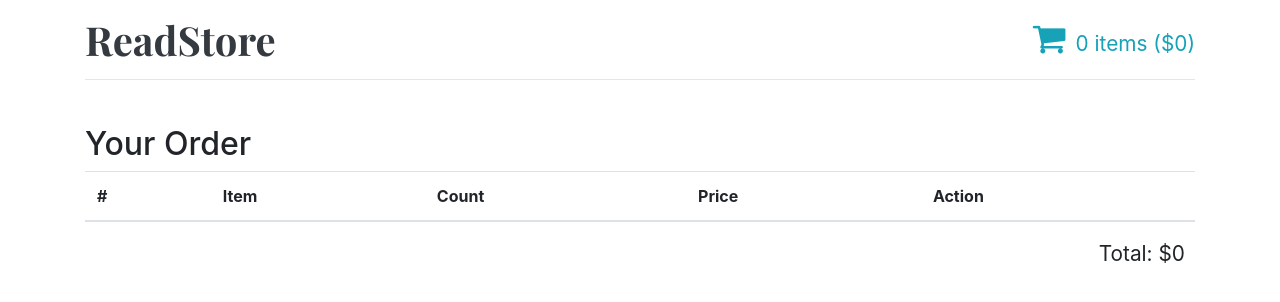
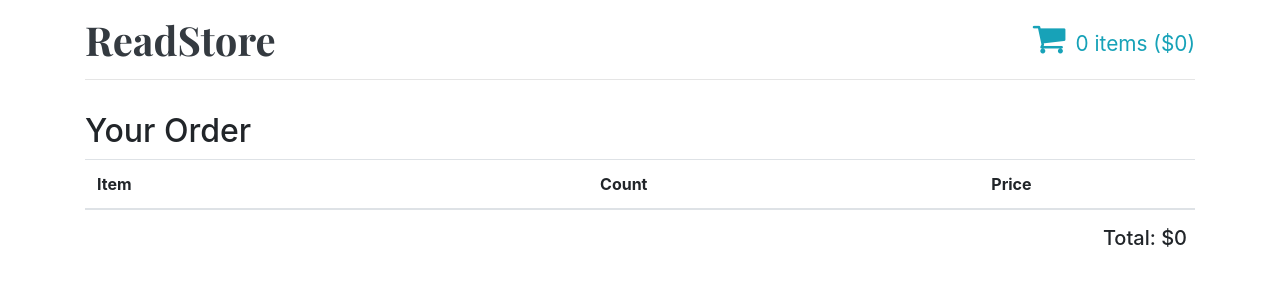
Before and after one commit to Yoffic/read-store, a React (Create React App) app: page /cartpage in a window 1280 px wide. Shown: the top 302 px of the page. Built offline with nearby package versions, Linux system fonts and the light colour scheme.

Commit message:
update styles

```diff
--- a/src/components/book-list-item/book-list-item.css
+++ b/src/components/book-list-item/book-list-item.css
@@ -14,11 +14,7 @@
 }
 
 .book-list-item .book-details {
-  display: flex;
-  flex-direction: column;
-  justify-content: space-between;
   padding-bottom: .63rem;
-  align-items: flex-start;
 }
 
 .book-list-item .book-details .book-title {
--- a/src/components/book-list-item/book-list-item.jsx
+++ b/src/components/book-list-item/book-list-item.jsx
@@ -5,13 +5,13 @@ import './book-list-item.css';
 const BookListItem = ({ book, onAddToCart }) => {
   const { title, author, price, coverImage } = book;
   return (
-    <li>
-      <div className="book-list-item">
+    <li className="col-lg-6">
+      <div className="book-list-item d-flex flex-column flex-md-row">
         <div className="book-cover">
           <img src={coverImage} alt="book cover" />
         </div>
-        <div className="book-details">
-          <span className="book-title">{title}</span>
+        <div className="book-details mt-2 d-flex flex-column justify-content-between align-items-start">
+          <div className="book-title">{title}</div>
           <div className="book-author">{author}</div>
           <div className="book-price">${price}</div>
           <button
--- a/src/components/book-list/book-list.css
+++ /dev/null
@@ -1,3 +0,0 @@
-.book-list {
-  list-style: none;
-}
--- a/src/components/book-list/book-list.jsx
+++ b/src/components/book-list/book-list.jsx
@@ -9,11 +9,9 @@ import BookListItem from '../book-list-item';
 import Spinner from '../spinner';
 import ErrorIndicator from '../error-indicator';
 
-import './book-list.css';
-
 const BookList = ({ books, onAddToCart }) => {
   return (
-    <ul className="book-list">
+    <ul className="list-unstyled row">
       {books.map((book) => (
         <BookListItem
           key={book.id}
@@ -42,12 +40,12 @@ const BookListContainer = (props) => {
 const mapStateToProps = ({ booksList: { books, loading, error } }) => (
   { books, loading, error }
 );
-const createActions = (dispatch, { bookstoreService }) => bindActionCreators({
+const actionCreators = (dispatch, { bookstoreService }) => bindActionCreators({
   fetchBooks: actions.fetchBooks(bookstoreService),
   onAddToCart: actions.addBookToCart,
 }, dispatch);
 
 export default compose(
   withBookstoreService(),
-  connect(mapStateToProps, createActions),
+  connect(mapStateToProps, actionCreators),
 )(BookListContainer);
--- a/src/components/shopping-cart-table/shopping-cart-table.css
+++ /dev/null
@@ -1,14 +0,0 @@
-.shopping-cart-table {
-  margin-top: 2.8rem;
-}
-
-.shopping-cart-table .total {
-  text-align: right;
-  font-size: 1.3rem;
-  margin-right: .63rem;
-}
-
-.shopping-cart-table button {
-  margin-left: .3rem;
-  margin-top: .3rem;
-}
--- a/src/components/shopping-cart-table/shopping-cart-table.jsx
+++ b/src/components/shopping-cart-table/shopping-cart-table.jsx
@@ -1,7 +1,6 @@
 import React from 'react';
 import { connect } from 'react-redux';
 import * as actions from '../../actions';
-import './shopping-cart-table.css';
 
 const ShoppingCartTable = (props) => {
   const {
@@ -12,46 +11,45 @@ const ShoppingCartTable = (props) => {
     onDelete
   } = props;
 
-  const renderRow = (item, idx) => {
+  const renderRow = (item) => {
     const { id, title, count, totalPrice } = item;
     return (
       <tr key={id}>
-        <td>{idx + 1}</td>
-        <td>{title}</td>
-        <td>{count}</td>
-        <td>${totalPrice}</td>
         <td>
+          {title}
+          <div className="mt-2">
             <button
-            onClick={() => onDelete(id)}
-            className="btn btn-outline-danger btn-sm float-right">
-            <i className="fa fa-trash-o" />
+              onClick={() => onDecrease(id)}
+              className="btn btn-outline-warning btn-sm">
+              <i className="fa fa-minus-circle" />
             </button>
             <button
               onClick={() => onIncrease(id)}
-            className="btn btn-outline-success btn-sm float-right">
+              className="btn btn-outline-success btn-sm ml-1">
               <i className="fa fa-plus-circle" />
             </button>
             <button
-            onClick={() => onDecrease(id)}
-            className="btn btn-outline-warning btn-sm float-right">
-            <i className="fa fa-minus-circle" />
+              onClick={() => onDelete(id)}
+              className="btn btn-outline-danger btn-sm ml-1">
+              <i className="fa fa-trash-o" />
             </button>
+          </div>
         </td>
+        <td className="text-center">{count}</td>
+        <td className="text-center">${totalPrice}</td>
       </tr>
     );
   };
 
   return (
-    <div className="shopping-cart-table">
+    <div className="shopping-cart-table table-responsive">
       <h2>Your Order</h2>
       <table className="table">
         <thead>
           <tr>
-            <th>#</th>
-            <th>Item</th>
-            <th>Count</th>
-            <th>Price</th>
-            <th>Action</th>
+            <th scope="col">Item</th>
+            <th scope="col" className="text-center">Count</th>
+            <th scope="col" className="text-center">Price</th>
           </tr>
         </thead>
 
@@ -60,7 +58,7 @@ const ShoppingCartTable = (props) => {
         </tbody>
       </table>
 
-      <div className="total">
+      <div className="text-right h5 mr-2">
         Total: ${total}
       </div>
     </div>
--- a/src/services/bookstore-service.js
+++ b/src/services/bookstore-service.js
@@ -20,7 +20,7 @@ export default class BookstoreService {
   getBooks() {
     return new Promise((resolve, rejected) => {
       setTimeout(() => {
-        if (Math.random() > 0.75) {
+        if (Math.random() > 0.8) {
           rejected(new Error(`Can't load data!`));
         } else {
           resolve(this.data);
```
Lines whose indentation alone changed are shown as unchanged.
